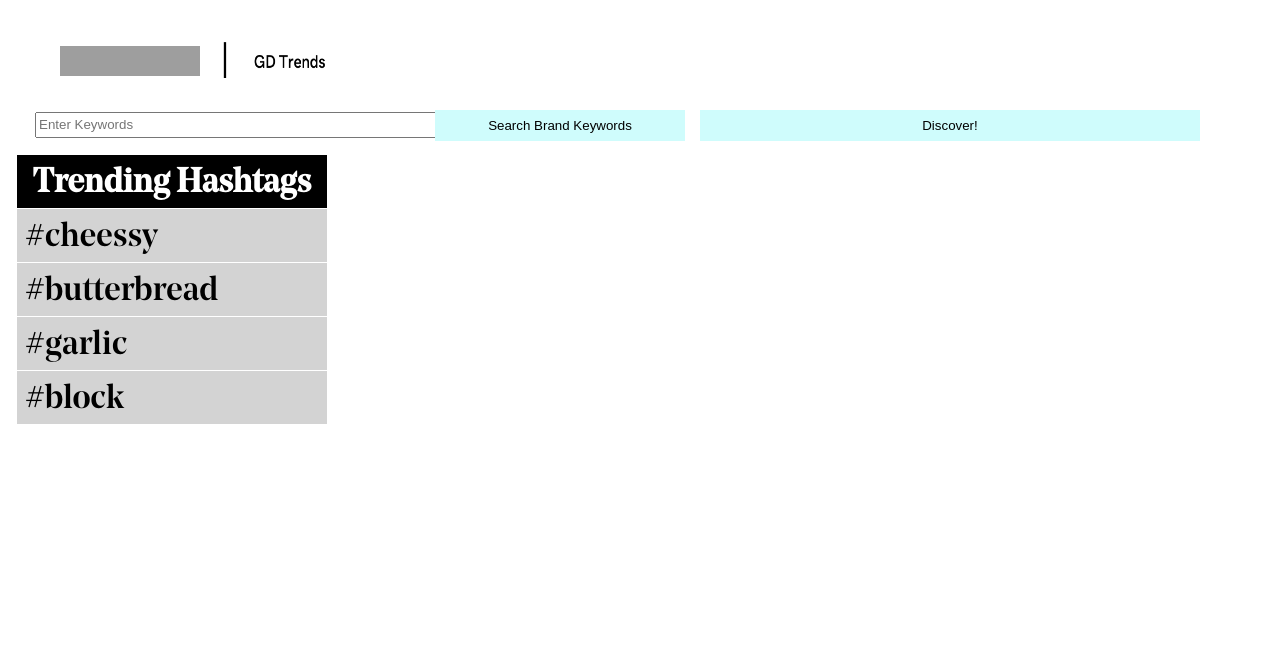
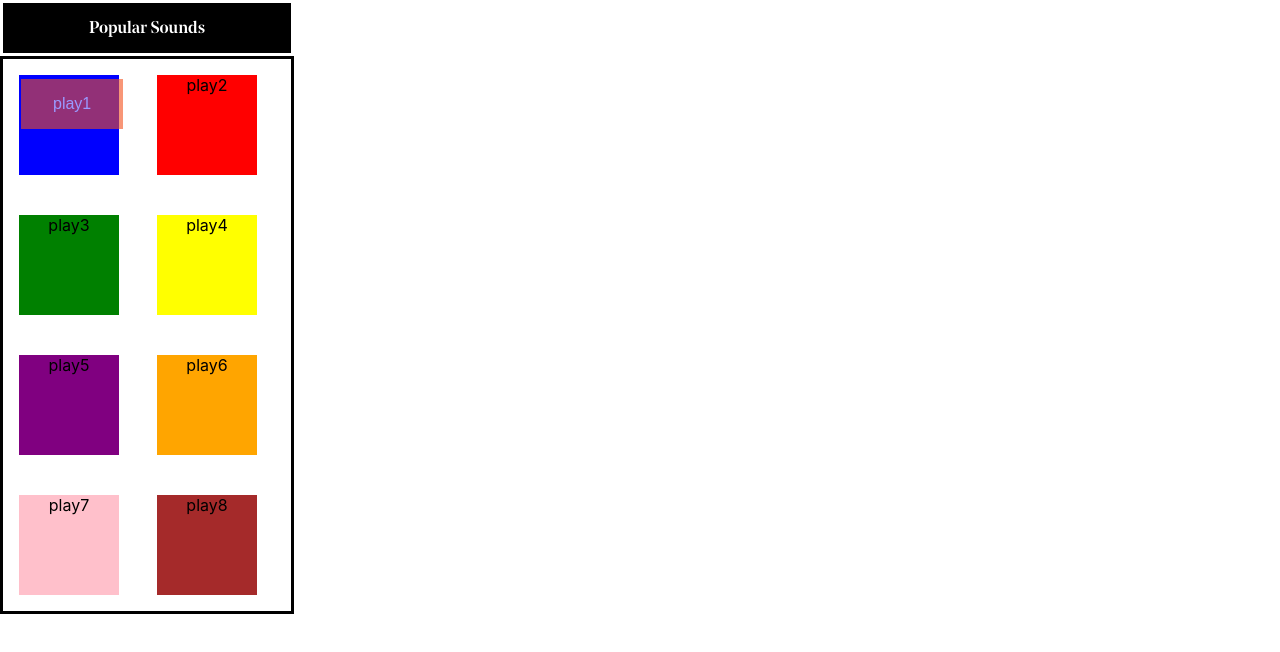
Before and after one commit to luis-c-v/GDTrends, a React (Create React App) app in the folder gd-trends/: page / in a window 1280 px wide. Shown: the top 652 px of the page. Built offline with nearby package versions, Linux system fonts and the light colour scheme; grey boxes are pictures that could not be loaded.

Commit message:
update to sounds

```diff
--- a/gd-trends/src/App.js
+++ b/gd-trends/src/App.js
@@ -1,17 +1,18 @@
-import logo from './logo.svg';
+//import logo from './logo.svg';
 import './App.css';
-import Header from './components/header/Header';
-import Search from './components/search/Search';
+//import Header from './components/header/Header';
+//import Search from './components/search/Search';
 //import Videos from './components/videos.js';
-import Hashtags from './components/hashtags.js';
-//import Sounds from './components/sounds.js';
+//import Hashtags from './components/hashtags.js';
+import Sounds from './components/sounds.js';
 
 function App() {
   return (
     <>
-    <Header/>
+    {/* <Header/>
     <Search/>
-    <Hashtags/>
+    <Hashtags/> */}
+    <Sounds/>
     </>
   );
 }
--- a/gd-trends/src/components/hashtags.js
+++ b/gd-trends/src/components/hashtags.js
@@ -6,9 +6,6 @@ import '../styles/hashtags.css';
 const Hashtags = () => {
     return (
         <div className='hashtag-container'>
-            {/* <div className='title'>
-                Trending Hashtags
-            </div> */}
             <table>
                 <thead>
                     <tr>
--- a/gd-trends/src/components/sounds.js
+++ b/gd-trends/src/components/sounds.js
@@ -2,6 +2,9 @@ import React from 'react';
 import '../styles/sounds.css';
 
 // const sounds = []
+function playSound(songUrl) {
+    new Audio(songUrl).play()
+};
 
 const Sounds = () => {
     return (
@@ -9,8 +12,17 @@ const Sounds = () => {
             <div className='sound-container'>
                 <div className='title'>Popular Sounds</div>
                 <div className='grid-container'>
+                    {/* {hashtags.map((tag) => (
+                        <tr><td>{tag.name}</td></tr>
+                    ))} */}
+                    {/* {sounds.map((sound) => (
+                        <div className='sound' onclick='playSound(sounds.url)>Play</div>
+                    ))} */}
+
                     <div className='sound' style={{"background-color": 'blue'}}>
-                        play1
+                        <button className='play' onclick='playSound(sounds.url)'>
+                            <span class='icon-ic_global_play_dark mr-1'>play1</span>
+                        </button>
                     </div>
                     <div className='sound' style={{"background-color": 'red'}}>
                         play2
@@ -21,6 +33,18 @@ const Sounds = () => {
                     <div className='sound' style={{"background-color": 'yellow'}}>
                         play4
                     </div>
+                    <div className='sound' style={{"background-color": 'purple'}}>
+                        play5
+                    </div>
+                    <div className='sound' style={{"background-color": 'orange'}}>
+                        play6
+                    </div>
+                    <div className='sound' style={{"background-color": 'pink'}}>
+                        play7
+                    </div>
+                    <div className='sound' style={{"background-color": 'brown'}}>
+                        play8
+                    </div>
                 </div>
             </div>
         </div>
--- a/gd-trends/src/styles/hashtags.css
+++ b/gd-trends/src/styles/hashtags.css
@@ -2,16 +2,16 @@
     display: flex;
     flex-direction: column;
     gap: 10px;
-    padding: 1rem;
+    padding: .5rem;
+    border-style: solid;
+    width: 25%;
   }
 
 table {
     border-collapse: collapse;
-    width: 25%;
   }
 
-  th,
-  td {
+th, td {
     font-family: sage-medium;
     font-size: 1rem;
     color: white;
--- a/gd-trends/src/styles/sounds.css
+++ b/gd-trends/src/styles/sounds.css
@@ -0,0 +1,48 @@
+.title {
+    font-family: sage-medium;
+    font-size: 1rem;
+    background-color: black;
+    border: solid;
+    color: white;
+    padding: 1rem;
+    text-align: center;
+    width: 20%;
+}
+
+.grid-container {
+    padding: 1rem;
+    display: grid;
+    grid-auto-flow: row dense;
+    gap: 20px;
+    row-gap: 40px;
+    column-gap: 20px;
+    width: 20%;
+    grid-template: repeat(4, 1fr) / repeat(2, 1fr);
+    border: solid;
+}
+
+.play {
+  background-color: #f4511e;
+  border: none;
+  color: white;
+  cursor: pointer;
+  padding: 16px 32px;
+  text-align: center;
+  font-size: 16px;
+  margin: 4px 2px;
+  opacity: 0.6;
+  transition: 0.3s;
+  display: inline-block;
+  text-decoration: none;
+  cursor: pointer;
+}
+
+.play:hover {
+    opacity: 1
+}
+
+.sound {
+    height: 100px;
+    width: 100px;
+    text-align: center;
+}
```
Lines whose indentation alone changed are shown as unchanged.
